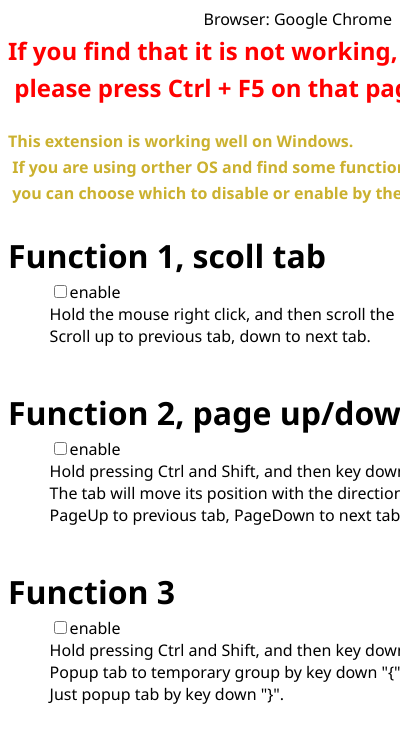
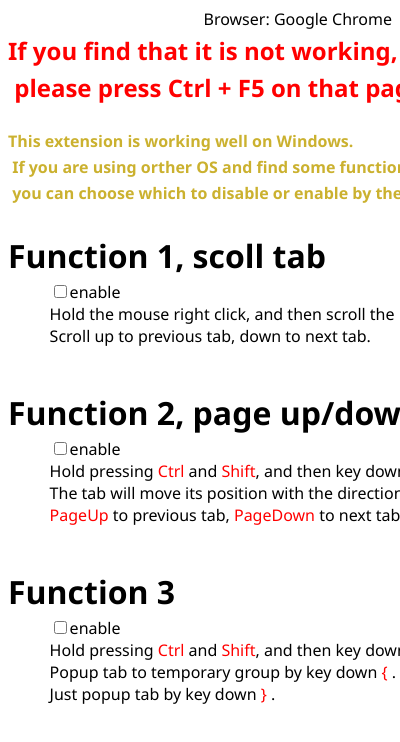
Before and after one commit to thumbe12856/chrome-extension, a browser extension: page scroll-tab/popup/index.html in a window 400 px wide. Shown: the top 742 px of the page. Drawn offline with Linux system fonts and the light colour scheme.

Commit message:
refactor popup & add key func for Firefox

```diff
--- a/scroll-tab/popup/index.html
+++ b/scroll-tab/popup/index.html
@@ -35,6 +35,9 @@
       #browserInfo {
         text-align: right;
       }
+      .highlight {
+        color: red;
+      }
     </style>
 
   </head>
@@ -60,9 +63,9 @@
         <h1>Function 2, page up/down</h1>
         <span style="top: -40px; position: relative;">
           <input id="enableFunctionPageUp" type="checkbox" name="enableFunction" value="pageUp"><label for="enableFunctionPageUp">enable</label>
-          <span>Hold pressing Ctrl and Shift, and then key down PageUp or PageDown.</span>
+          <span>Hold pressing <span class="highlight">Ctrl</span> and <span class="highlight">Shift</span>, and then key down <span class="highlight">PageUp</span> or <span class="highlight">PageDown</span>.</span>
           <span>The tab will move its position with the direction.</span>
-          <span>PageUp to previous tab, PageDown to next tab.</span>
+          <span><span class="highlight">PageUp</span> to previous tab, <span class="highlight">PageDown</span> to next tab.</span>
         </span>
       </div>
 
@@ -70,9 +73,9 @@
         <h1>Function 3</h1>
         <span style="top: -40px; position: relative;">
           <input id="enableFunctionPopupTab" type="checkbox" name="enableFunction" value="popupTab"><label for="enableFunctionPopupTab">enable</label>
-          <span>Hold pressing Ctrl and Shift, and then key down "{" or "}".</span>
-          <span>Popup tab to temporary group by key down "{".</span>
-          <span>Just popup tab by key down "}".</span>
+          <span>Hold pressing <span class="highlight">Ctrl</span> and <span class="highlight">Shift</span>, and then key down <span class="highlight">{</span> or <span class="highlight">}</span> , <span class="highlight">*</span> or <span class="highlight">)</span> For Firefox.</span>
+          <span>Popup tab to temporary group by key down <span class="highlight">{</span> .</span>
+          <span>Just popup tab by key down <span class="highlight">}</span> .</span>
         </span>
       </div>
     </div>
```
Also changed, not shown: scroll-tab/content_scripts/detectKeydown.js (+8 -6 lines).
